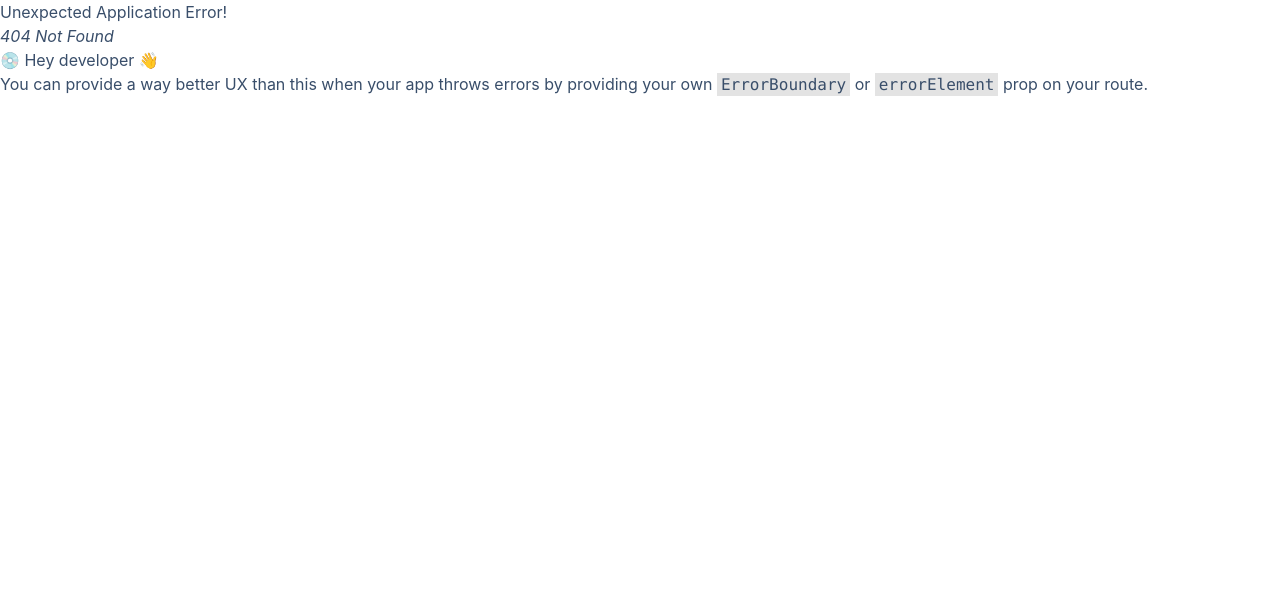
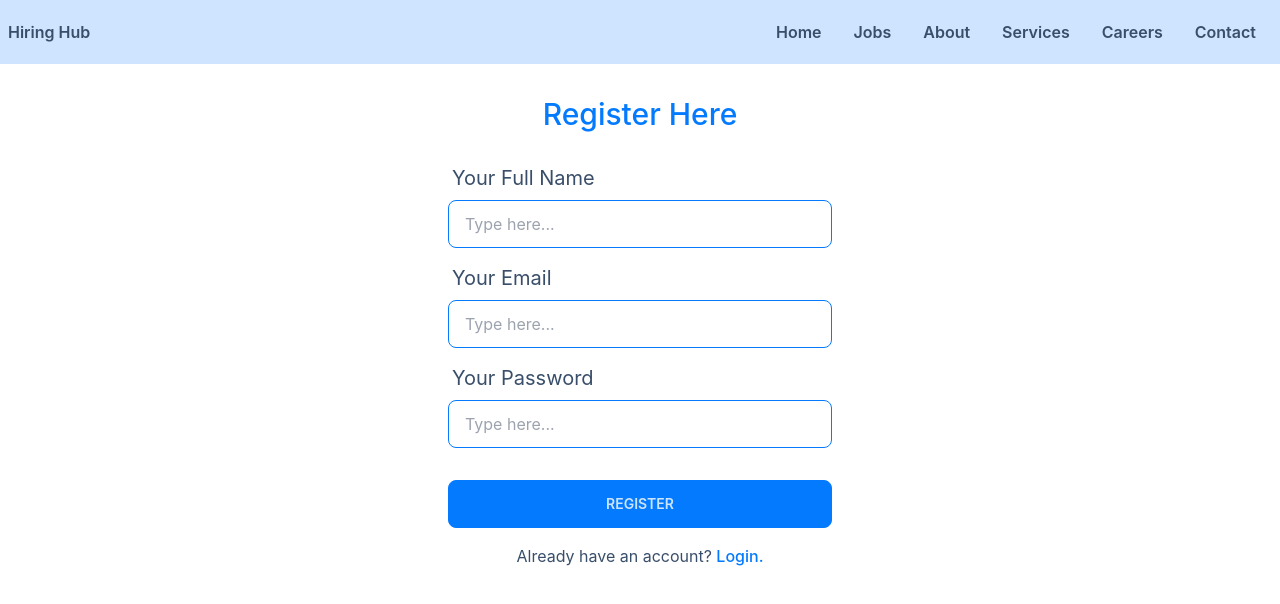
Before and after one commit to GHSoyad/hiring-hub-client, a React (Create React App) app: page /register in a window 1280 px wide. Before the commit this address had no page. Shown: the top 604 px of the page. Built offline with nearby package versions, Linux system fonts and the light colour scheme; no server answers.

Commit message:
Added firebase auth and email login, signup, logout

```diff
--- a/package.json
+++ b/package.json
@@ -8,6 +8,7 @@
     "@testing-library/react": "^13.4.0",
     "@testing-library/user-event": "^13.5.0",
     "daisyui": "^2.46.0",
+    "firebase": "^9.15.0",
     "react": "^18.2.0",
     "react-dom": "^18.2.0",
     "react-hot-toast": "^2.4.0",
--- a/src/components/Navbar/Navbar.js
+++ b/src/components/Navbar/Navbar.js
@@ -1,7 +1,18 @@
-import React from 'react';
+import React, { useContext } from 'react';
+import { toast } from 'react-hot-toast';
 import { Link, NavLink } from 'react-router-dom';
+import { AuthContext } from '../../contexts/AuthContext';
 
 const Navbar = () => {
+
+    const { userInfo, logOutUser } = useContext(AuthContext);
+
+    const handleLogout = () => {
+        logOutUser()
+            .then(() => toast.success('Logged Out.'))
+            .catch(error => toast.error(error.message))
+    }
+
     const menuLinks = <>
         <li><NavLink to='/'>Home</NavLink></li>
         <li><NavLink to='/jobs'>Jobs</NavLink></li>
@@ -9,6 +20,10 @@ const Navbar = () => {
         <li><NavLink to='/services'>Services</NavLink></li>
         <li><NavLink to='/careers'>Careers</NavLink></li>
         <li><NavLink to='/contact'>Contact</NavLink></li>
+        {
+            userInfo && userInfo.uid &&
+            <li onClick={handleLogout}><button>Logout</button></li>
+        }
     </>
 
     return (
--- /dev/null
+++ b/src/contexts/AuthContext.js
@@ -0,0 +1,60 @@
+import React, { createContext, useEffect, useState } from 'react';
+import { createUserWithEmailAndPassword, onAuthStateChanged, signInWithEmailAndPassword, signOut, updateProfile } from "firebase/auth";
+import auth from '../firebase/firebase.config';
+
+export const AuthContext = createContext();
+
+const AuthProvider = ({ children }) => {
+
+    const [userInfo, setUserInfo] = useState(null);
+    const [loading, setLoading] = useState(true);
+
+    const emailRegistration = (email, password) => {
+        setLoading(true);
+        return createUserWithEmailAndPassword(auth, email, password);
+    }
+
+    const emailSignIn = (email, password) => {
+        setLoading(true);
+        return signInWithEmailAndPassword(auth, email, password);
+    }
+
+    const profileUpdate = (profile) => {
+        return updateProfile(auth.currentUser, profile);
+    }
+
+    const logOutUser = () => {
+        setLoading(true);
+        return signOut(auth);
+    }
+
+    useEffect(() => {
+        const unsubscribe = onAuthStateChanged(auth, (currentUser) => {
+            setUserInfo(currentUser)
+            setLoading(false)
+        });
+
+        return () => {
+            unsubscribe()
+        }
+    }, [])
+
+    const authInfo = {
+        userInfo,
+        setUserInfo,
+        emailRegistration,
+        profileUpdate,
+        emailSignIn,
+        logOutUser,
+        loading,
+        setLoading
+    }
+
+    return (
+        <AuthContext.Provider value={authInfo}>
+            {children}
+        </AuthContext.Provider>
+    );
+};
+
+export default AuthProvider;
--- /dev/null
+++ b/src/firebase/firebase.config.js
@@ -0,0 +1,22 @@
+// Import the functions you need from the SDKs you need
+import { initializeApp } from "firebase/app";
+import { getAuth } from "firebase/auth"
+// TODO: Add SDKs for Firebase products that you want to use
+// https://firebase.google.com/docs/web/setup#available-libraries
+
+// Your web app's Firebase configuration
+const firebaseConfig = {
+    apiKey: process.env.REACT_APP_apiKey,
+    authDomain: process.env.REACT_APP_authDomain,
+    projectId: process.env.REACT_APP_projectId,
+    storageBucket: process.env.REACT_APP_storageBucket,
+    messagingSenderId: process.env.REACT_APP_messagingSenderId,
+    appId: process.env.REACT_APP_appId,
+};
+
+// Initialize Firebase
+const app = initializeApp(firebaseConfig);
+
+const auth = getAuth(app);
+
+export default auth;
--- a/src/index.js
+++ b/src/index.js
@@ -4,15 +4,18 @@ import './index.css';
 import App from './App';
 import reportWebVitals from './reportWebVitals';
 import { QueryClient, QueryClientProvider } from '@tanstack/react-query';
+import AuthProvider from './contexts/AuthContext';
 
 const queryClient = new QueryClient();
 
 const root = ReactDOM.createRoot(document.getElementById('root'));
 root.render(
   <React.StrictMode>
-    <QueryClientProvider client={queryClient}>
-      <App />
-    </QueryClientProvider>
+    <AuthProvider>
+      <QueryClientProvider client={queryClient}>
+        <App />
+      </QueryClientProvider>
+    </AuthProvider>
   </React.StrictMode>
 );
 
--- a/src/pages/Home/Home.js
+++ b/src/pages/Home/Home.js
@@ -1,9 +1,11 @@
-import React from 'react';
+import React, { useContext } from 'react';
+import { AuthContext } from '../../contexts/AuthContext';
 
 const Home = () => {
+    const { userInfo } = useContext(AuthContext);
     return (
         <div className='container mx-auto max-w-screen-lg px-2 md:px-4 xl:px-0 my-8'>
-            Home
+            Home {userInfo?.displayName}
         </div>
     );
 };
--- /dev/null
+++ b/src/pages/Login/Login.js
@@ -0,0 +1,56 @@
+import React, { useContext } from 'react';
+import toast from 'react-hot-toast';
+import { Link, useNavigate } from 'react-router-dom';
+import { AuthContext } from '../../contexts/AuthContext';
+
+const Login = () => {
+
+    const { emailSignIn, setUserInfo, setLoading } = useContext(AuthContext);
+    const navigate = useNavigate();
+
+    // SignIn user
+    const handleUserSignIn = (event) => {
+        event.preventDefault();
+        const userEmail = event.target.email.value;
+        const userPassword = event.target.password.value;
+
+        emailSignIn(userEmail, userPassword)
+            .then(result => {
+                const user = result.user;
+                setUserInfo(user)
+                navigate('/dashboard')
+            })
+            .catch(error => {
+                toast.error(error.message)
+            })
+            .finally(() => {
+                setLoading(false)
+            })
+    }
+
+    return (
+        <div className='bg-base-100 container px-2 md:px-4 xl:px-0 mx-auto max-w-screen-xl min-h-[calc(100vh_-_380px)]'>
+            <div className='backdrop-blur-sm bg-white/10 max-w-md mx-auto p-8 rounded-lg text-xl'>
+                <form onSubmit={handleUserSignIn}>
+                    <h1 className='text-3xl text-primary font-medium mb-6 text-center'>Login Here</h1>
+                    <div className="form-control w-full mb-2">
+                        <label className="label">
+                            <span>Your Email</span>
+                        </label>
+                        <input type="email" name='email' placeholder="Type here..." className="input input-bordered input-primary" required />
+                    </div>
+                    <div className="form-control w-full mb-2">
+                        <label className="label">
+                            <span>Your Password</span>
+                        </label>
+                        <input type="password" name='password' placeholder="Type here..." className="input input-bordered input-primary" required />
+                    </div>
+                    <button type='submit' className='btn btn-primary w-full mt-6'>Login</button>
+                    <p className='text-base mt-4 text-center'>Don't have an account? <Link to='/register' className='text-primary font-medium'>Register.</Link></p>
+                </form>
+            </div>
+        </div>
+    );
+};
+
+export default Login;
--- /dev/null
+++ b/src/pages/Register/Register.js
@@ -0,0 +1,87 @@
+import React, { useContext } from 'react';
+import toast from 'react-hot-toast';
+import { Link, useNavigate } from 'react-router-dom';
+import { AuthContext } from '../../contexts/AuthContext';
+
+const Register = () => {
+
+    const { emailRegistration, profileUpdate, setUserInfo } = useContext(AuthContext);
+    const navigate = useNavigate();
+
+    const handleUserRegistration = (event) => {
+        event.preventDefault();
+        const form = event.target;
+        const userName = form.name.value;
+        const userEmail = form.email.value;
+        const userPassword = form.password.value;
+
+        // Check if password has uppercase letter
+        if (!/(?=.*[A-Z])/.test(userPassword)) {
+            toast.error('Password must contain a UpperCase Letter');
+            return;
+        }
+        // Check if password has lowercase letter
+        if (!/(?=.*[a-z])/.test(userPassword)) {
+            toast.error('Password must contain a LowerCase Letter');
+            return;
+        }
+        // Check if password has digit letter
+        if (!/(?=.*[0-9])/.test(userPassword)) {
+            toast.error('Password must contain a Digit');
+            return;
+        }
+
+        emailRegistration(userEmail, userPassword)
+            .then(userCredential => {
+                form.reset()
+                handleProfileUpdate(userName)
+                navigate('/')
+                toast.success("Registered Successfully.")
+                setUserInfo(userCredential.user)
+            })
+            .catch(error => {
+                toast.error(error.message)
+            })
+    }
+
+    // Update user profile
+    const handleProfileUpdate = (userName) => {
+        const profile = {
+            displayName: userName
+        }
+
+        profileUpdate(profile)
+            .then(() => { })
+            .catch(error => toast.error(error.message))
+    }
+
+    return (
+        <div className='bg-base-100 container px-2 md:px-4 xl:px-0 mx-auto max-w-screen-xl'>
+            <form onSubmit={handleUserRegistration} className='backdrop-blur-sm bg-white/10 max-w-md mx-auto p-8 rounded-lg text-xl'>
+                <h1 className='text-3xl text-primary font-medium mb-6 text-center'>Register Here</h1>
+                <div className="form-control w-full mb-2">
+                    <label className="label">
+                        <span>Your Full Name</span>
+                    </label>
+                    <input name='name' type="text" placeholder="Type here..." className="input input-bordered input-primary" required />
+                </div>
+                <div className="form-control w-full mb-2">
+                    <label className="label">
+                        <span>Your Email</span>
+                    </label>
+                    <input name='email' type="email" placeholder="Type here..." className="input input-bordered input-primary" required />
+                </div>
+                <div className="form-control w-full mb-2">
+                    <label className="label">
+                        <span>Your Password</span>
+                    </label>
+                    <input name='password' type="password" placeholder="Type here..." className="input input-bordered input-primary" required />
+                </div>
+                <button type='submit' className='btn btn-primary w-full mt-6'>Register</button>
+                <p className='text-base mt-4 text-center'>Already have an account? <Link to='/login' className='text-primary font-medium'>Login.</Link></p>
+            </form>
+        </div>
+    );
+};
+
+export default Register;
```
Also changed, not shown: src/routes/MainRouter.js (+10 -0 lines), 1 other file (tests, documents, lock files or other folders).
